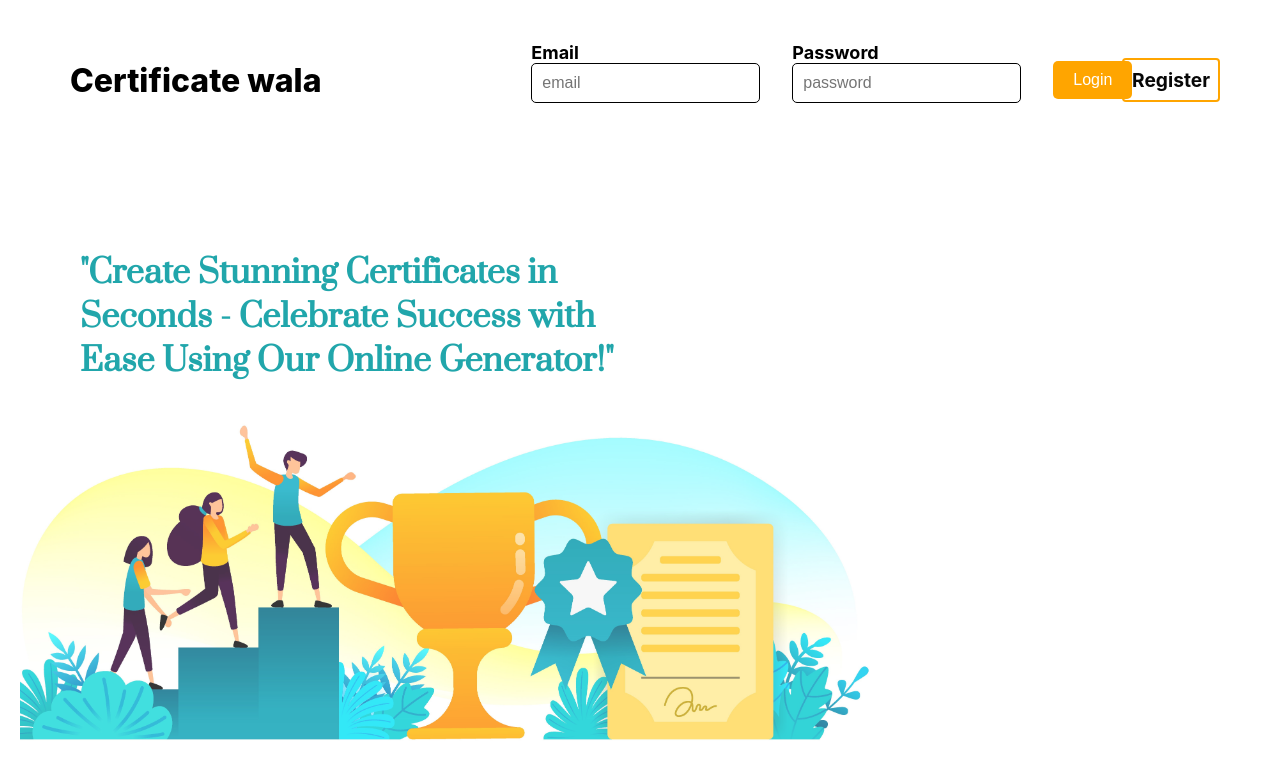
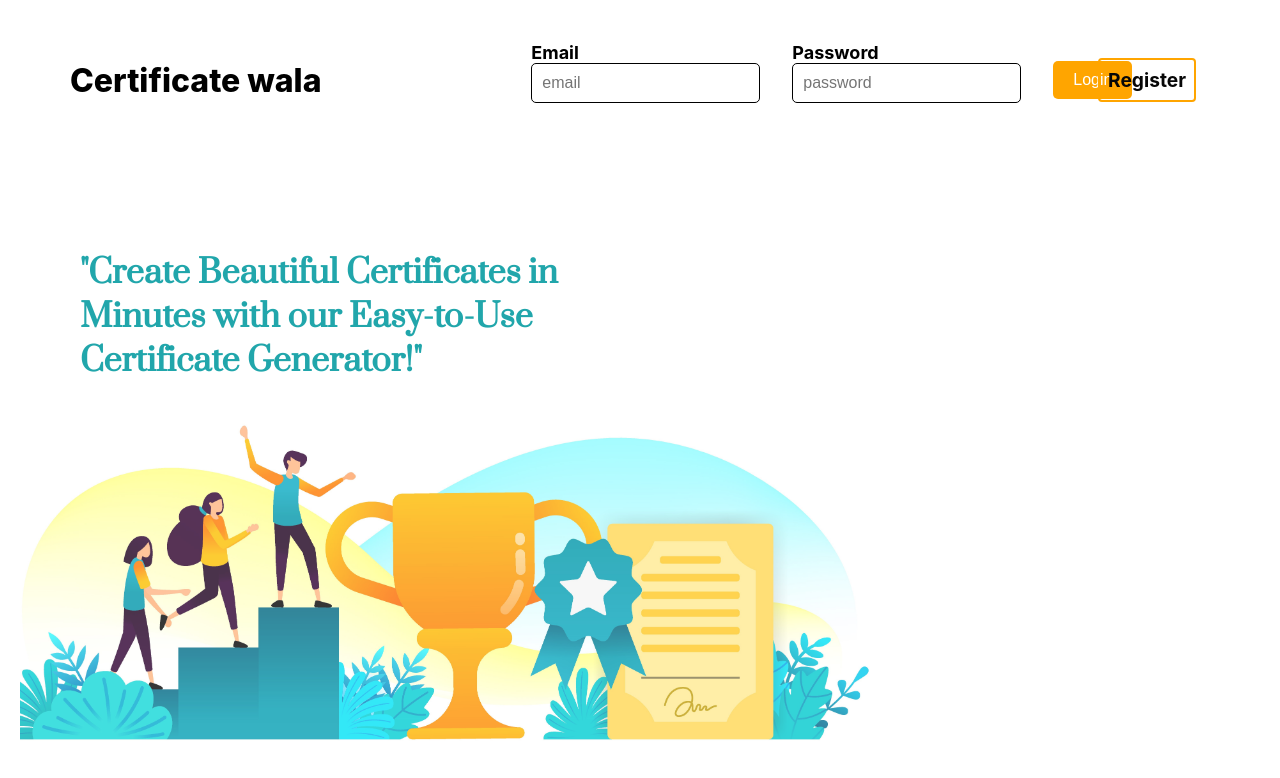
Before and after one commit to ashraf-rahil-shaik/certificate-wala, a React (Create React App) app: page / in a window 1280 px wide. Shown: the top 778 px of the page. Built offline with nearby package versions, Linux system fonts and the light colour scheme.

Commit message:
added random captions

```diff
--- a/src/Components/LandingPage.js
+++ b/src/Components/LandingPage.js
@@ -1,10 +1,10 @@
-import React, { useState } from 'react';
+import React, { useState ,useEffect } from 'react';
 import img from "../images/Project_18-20.jpg"
 
 function App() {
   const [showDropdown, setShowDropdown] = useState(false);
   const [selectedOption, setSelectedOption] = useState('');
-
+  const [text, setText] = useState('');
 
   const handleRegisterClick = () => {
     setShowDropdown(!showDropdown);
@@ -14,6 +14,14 @@ function App() {
     setSelectedOption(option);
     setShowDropdown(false);
   }
+
+
+
+    useEffect(() => {
+      const texts = ["Create Stunning Certificates in Seconds - Celebrate Success with Ease Using Our Online Generator!","Unlock the Power of Appreciation with Stunning Certificates Created in Seconds with Our Online Generator","Effortlessly Design Custom Certificates for Any Occasion with Our User-Friendly Generator","Recognize Achievement and Inspire Success with Personalized Certificates from Our Generator","Create Beautiful Certificates in Minutes with our Easy-to-Use Certificate Generator"];
+      const randomIndex = Math.floor(Math.random() * texts.length);
+      setText(texts[randomIndex]);
+    }, []);
 
   return (
     <>
@@ -48,13 +56,15 @@ function App() {
       </div>
 
     </div>
-    <h1 className='caption'>"Create Stunning Certificates in Seconds - Celebrate Success with Ease Using Our Online Generator!"</h1>
+    <h1 className='caption'>"{text}!"</h1>
     <div className='img-container'>
       <img alt="certificate-pic" src={img}/>
 
     <div>
       {selectedOption && (
+
         <form className="register-form">
+          <h1>Register!</h1>
           <label>
             Name:
             <input type="text" />
--- a/src/Components/index.css
+++ b/src/Components/index.css
@@ -5,7 +5,7 @@ body {
     sans-serif;
   -webkit-font-smoothing: antialiased;
   -moz-osx-font-smoothing: grayscale;
-/* background-color: rgb(54 86 251); */
+
 scrollbar-width: thin;
   scrollbar-color: #000000 #F5F5F5;
 
@@ -79,8 +79,9 @@ code {
  margin: 0px;
   height: 20vh;
   background-color: rgb(255, 255, 255);
+  flex-wrap: wrap;
+}
 
-}
 .register-button {
   padding: 0.5rem;
   border: 2px solid #FFA500;
@@ -90,7 +91,7 @@ code {
   color: #070707;
   cursor: pointer;
   position: relative;
-  right: 60px;
+  right: 84px;
 }
 
 .register-button:hover {
@@ -100,12 +101,12 @@ code {
 
 .dropdown {
   position: absolute;
-  top: 3rem;
+  top: 2.8rem;
   right: 0;
   z-index: 1;
   /* background-color: #fff; */
   border: 1px solid #000000;
-  border-top: none;
+  /* border-top: none; */
   transform: scale(1);
   display: flex;
   flex-direction: column;
```
